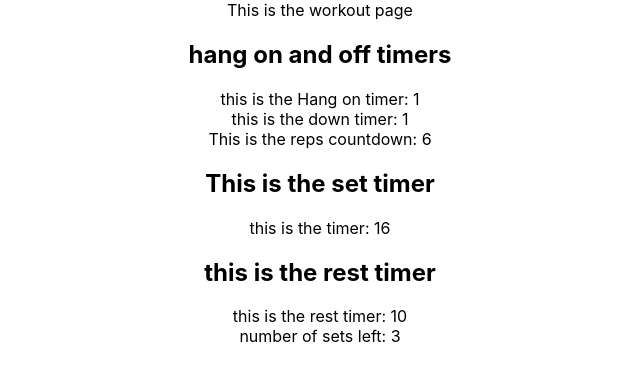
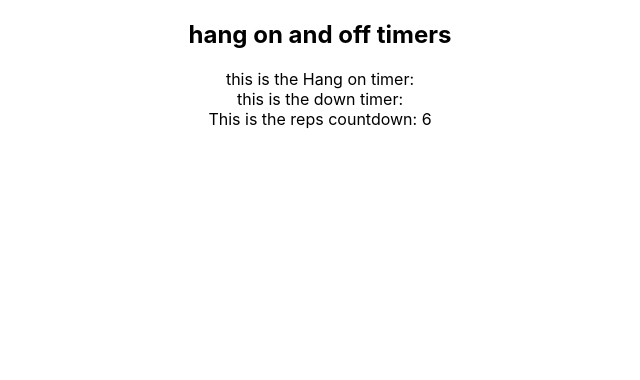
Before and after one commit to jhmccandless/practicing-app-1, a React (Create React App) app in the folder practicing-app/: page / in a window 1280 px wide. Shown: the top 380 px of the page, without its empty margins (320-960 px from the left). Built offline with nearby package versions, Linux system fonts and the light colour scheme.

Commit message:
figured out the new react-router-dom

```diff
--- a/practicing-app/package.json
+++ b/practicing-app/package.json
@@ -10,6 +10,7 @@
     "react": "^17.0.2",
     "react-dom": "^17.0.2",
     "react-redux": "^7.2.6",
+    "react-router": "^6.2.1",
     "react-router-dom": "^6.2.1",
     "react-scripts": "4.0.3"
   },
--- a/practicing-app/src/App.jsx
+++ b/practicing-app/src/App.jsx
@@ -1,10 +1,11 @@
 import React from "react";
+import "./App.css";
+import store from "./store";
 import { Provider } from "react-redux";
-import store from "./store";
-import { BrowserRouter, Link, Switch, Route, Redirect } from "react-router-dom";
+import { BrowserRouter, Routes, Route, Redirect } from "react-router-dom";
 
-import "./App.css";
 import WorkoutPageUI from "./components/WorkoutPageUI";
+import HangUpUI from "./components/HangUpUI";
 
 function App() {
   return (
@@ -13,7 +14,12 @@ function App() {
         <div className="App">
           {/* <header className="App-header">
           </header> */}
-          <WorkoutPageUI />
+          <Routes>
+            <Route exact path="/current_workout" element={<WorkoutPageUI />} />
+            <Route path="*" element={<HangUpUI />} />
+          </Routes>
+
+          {/* <WorkoutPageUI /> */}
         </div>
       </BrowserRouter>
     </Provider>
```
Also changed, not shown: 1 other file (tests, documents, lock files or other folders).
